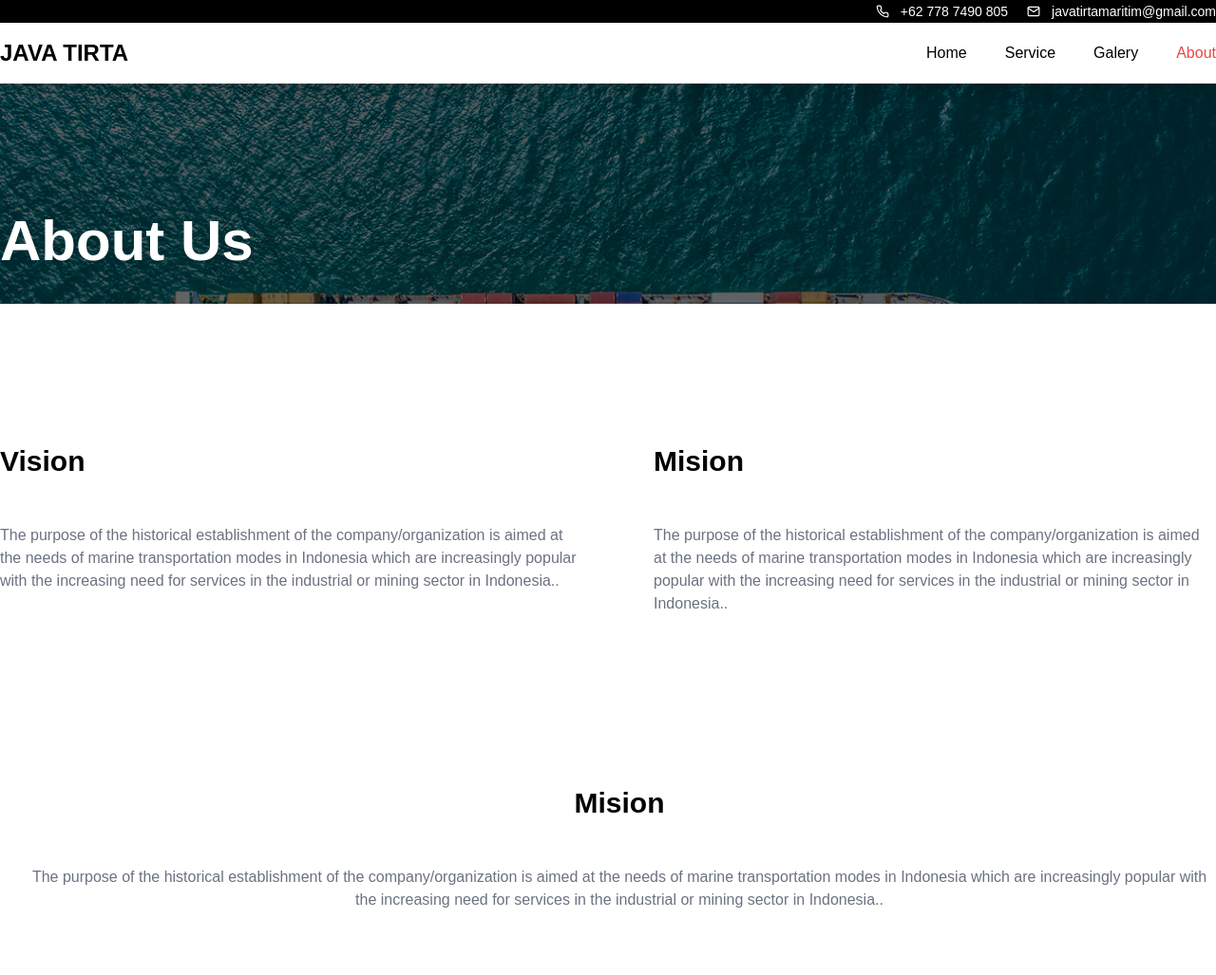
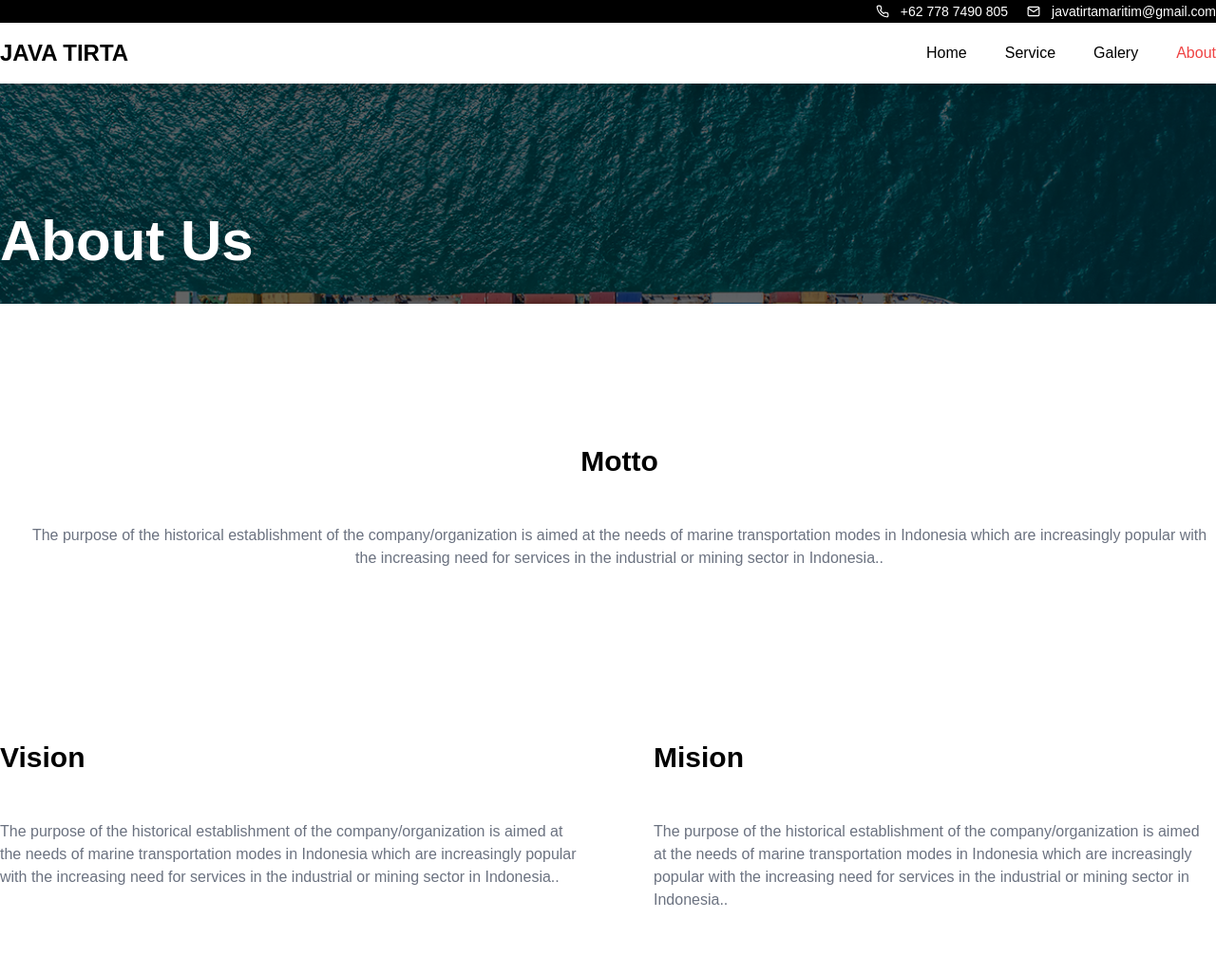
Before and after one commit to xxidbr9/javatirtamaritim, a Gatsby site: page /about in a window 1280 px wide. Shown: the top 1027 px of the page at 95% size. Built offline with nearby package versions, Linux system fonts and the light colour scheme; Gatsby itself is replaced by a stand-in of ours; a web font is replaced by a local one.

```diff
--- a/src/Layout/About/index.jsx
+++ b/src/Layout/About/index.jsx
@@ -35,7 +35,18 @@
       <Navbar active="/about" />
       <Hero title={"About Us"} ImageBanner={ImageBanner} />
       <section className="tablet:px-8 mobile:px-4 desktop:px-0">
+
         <div className="tablet:container mx-auto bg-white relative my-20 grid mobile:grid-cols-1 laptop:grid-cols-2 gap-12">
+          <div class="py-16 laptop:pl-6 tablet:col-span-2 tablet:text-center">
+            <Title>
+              Motto
+            </Title>
+            <div>
+              <Paragraph>
+                The purpose of the historical establishment of the company/organization is aimed at the needs of marine transportation modes in Indonesia which are increasingly popular with the increasing need for services in the industrial or mining sector in Indonesia..
+              </Paragraph>
+            </div>
+          </div>
           <div class="py-16">
             <Title>
               Vision
@@ -56,16 +67,7 @@
               </Paragraph>
             </div>
           </div>
-          <div class="py-16 laptop:pl-6 tablet:col-span-2 tablet:text-center">
-            <Title>
-              Mision
-            </Title>
-            <div>
-              <Paragraph>
-                The purpose of the historical establishment of the company/organization is aimed at the needs of marine transportation modes in Indonesia which are increasingly popular with the increasing need for services in the industrial or mining sector in Indonesia..
-              </Paragraph>
-            </div>
-          </div>
+
         </div>
       </section>
 
--- a/src/Layout/Home/index.jsx
+++ b/src/Layout/Home/index.jsx
@@ -373,7 +373,7 @@
       <SortAbout />
       <ServiceSection />
       <ReviewSection />
-      <SubscribeSection />
+      {/* <SubscribeSection /> */}
       <div className="mt-40">
         <Footer />
       </div>
```
